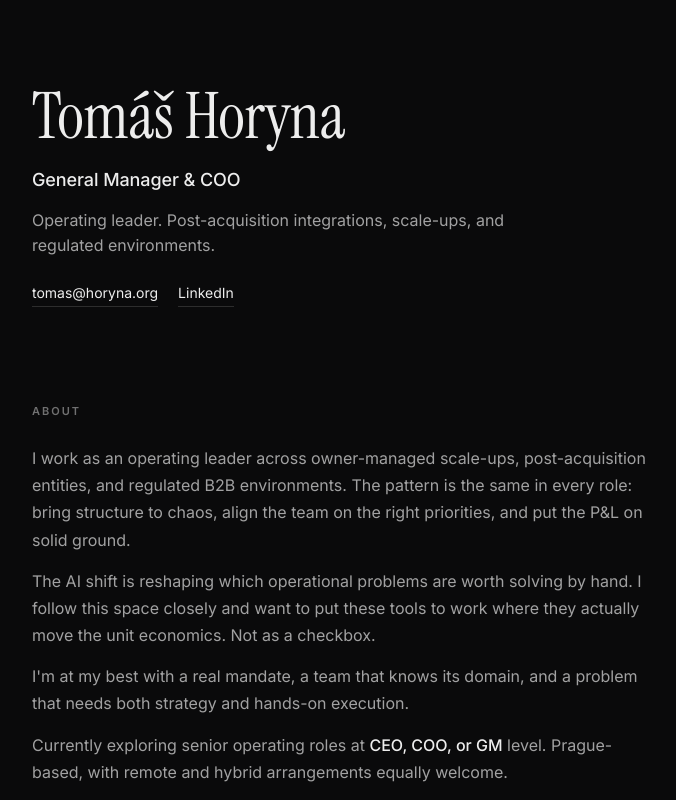
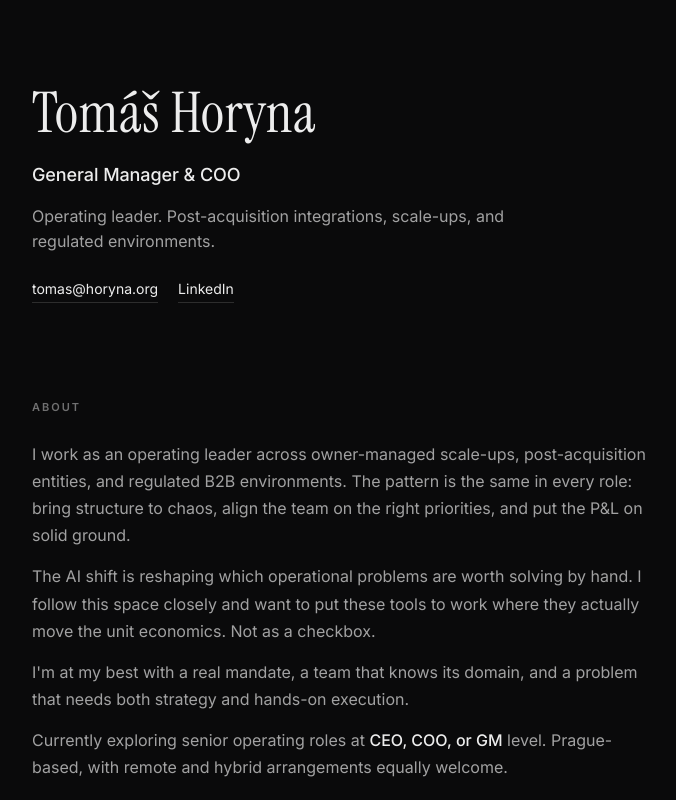
Before and after one commit to TomasHoryna/horyna-org, a plain HTML site: page index.html in a window 1280 px wide. Shown: the top 800 px of the page, without its empty margins (260-936 px from the left). Drawn offline with Linux system fonts and the light colour scheme.

Commit message:
v3: open up hero typography

```diff
--- a/index.html
+++ b/index.html
@@ -38,8 +38,8 @@
     main { max-width: var(--max-width); margin: 0 auto; padding: 80px 32px 120px; }
     .hero { margin-bottom: 96px; }
     .hero h1 {
-      font-family: 'Instrument Serif', serif; font-weight: 400; font-size: 64px;
-      line-height: 1.15; letter-spacing: 0; margin-bottom: 12px;
+      font-family: 'Instrument Serif', serif; font-weight: 400; font-size: 56px;
+      line-height: 1.2; letter-spacing: 0.015em; margin-bottom: 14px;
     }
     .hero .role { font-size: 18px; font-weight: 500; color: var(--text); margin-bottom: 14px; letter-spacing: -0.005em; }
     .hero .tagline { font-size: 16px; color: var(--text-secondary); max-width: 540px; line-height: 1.55; margin-bottom: 24px; }
@@ -231,7 +231,7 @@
     </section>
 
     <footer>
-      <div>&copy; <span id="year">2026</span> Tomáš Horyna<span class="version">· v2 · 2026-05-14</span></div>
+      <div>&copy; <span id="year">2026</span> Tomáš Horyna<span class="version">· v3 · 2026-05-14</span></div>
       <div class="footer-links">
         <a href="mailto:tomas@horyna.org">tomas@horyna.org</a>
         <a href="https://www.linkedin.com/in/horynatomas/" target="_blank" rel="noopener">LinkedIn</a>
```
